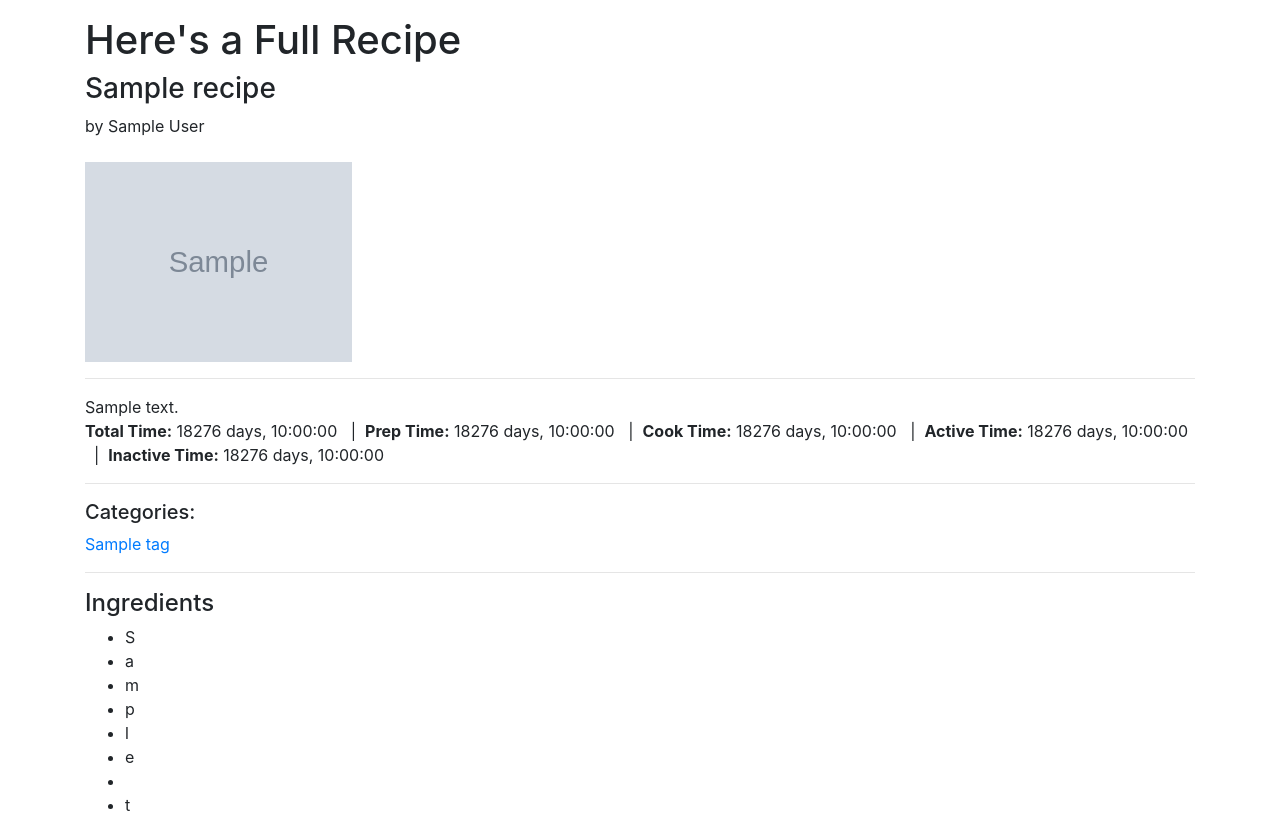
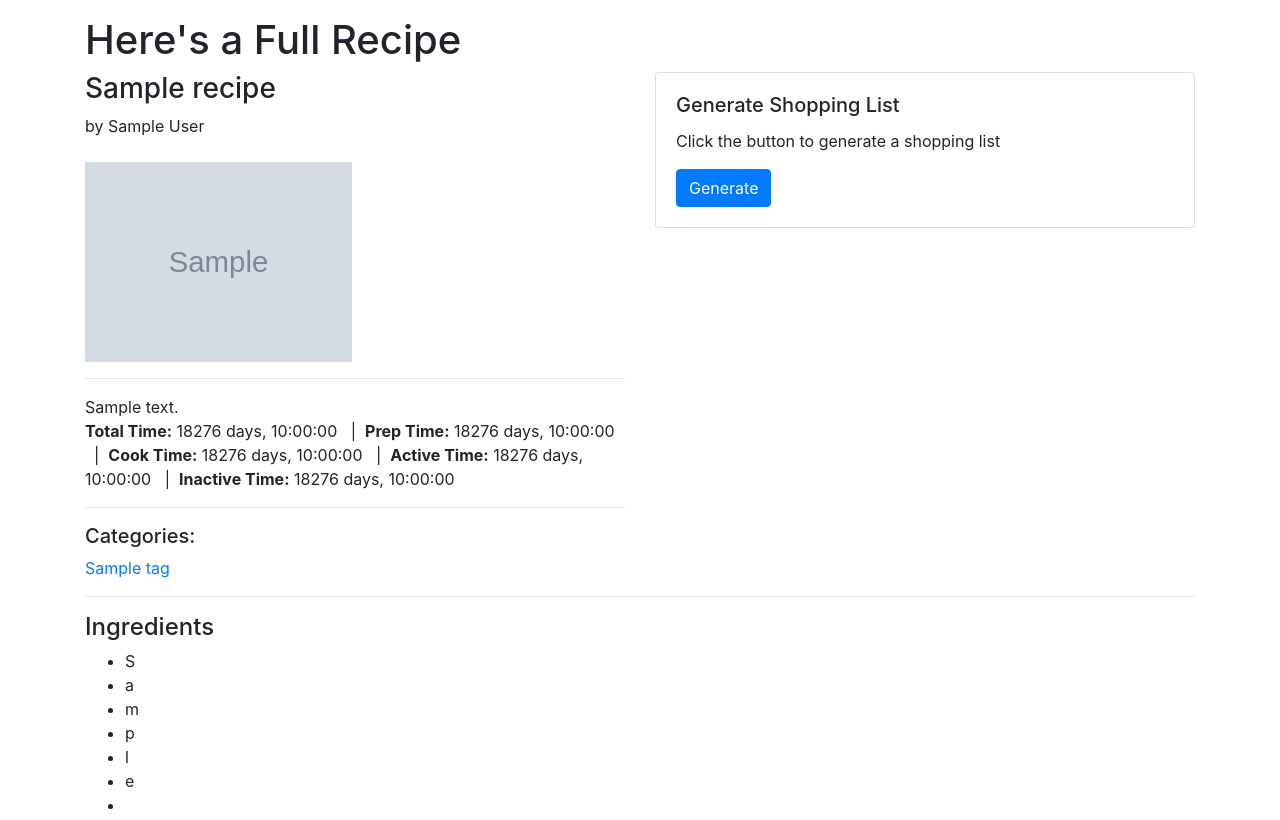
Before and after one commit to kathrynchew/ActivEats, a Flask app: template templates/display_recipe.html in a window 1280 px wide. Shown: the part 56-876 px from the top of the page. Run offline with Flask 2, Linux system fonts and the light colour scheme; the template is opened without the code that fills it: values that come from a table or form of the project are taken from there, others are empty; tables that the repository leaves empty hold one stand-in row (values such as "Sample post"); grey boxes marked "Sample" are stand-in pictures; some libraries are stand-ins or nearby versions.

Commit message:
Updated search/category results to use bootstrap card columns; added card to hold shopping lists

```diff
--- a/data_cleaning_sets.py
+++ b/data_cleaning_sets.py
@@ -103,7 +103,8 @@ category_preferences = ["Low Calorie", "Gluten Free", "Vegetarian", "Low-Carb",
 # BREAKFAST / LUNCH / DINNER LISTS: Lists of category tag names used for filtering
 # recipes to populate weekly meal plans
 
-breakfast_list = ['Easy Breakfast Recipes', 'Healthy Breakfast', 'Breakfast Casserole']
+breakfast_list = ['Easy Breakfast Recipes', 'Healthy Breakfast', 'Brunch',
+                  'Breakfast Casserole']
 
 lunch_list = ['Lunch', 'Easy Lunch Recipes', 'Healthy Lunch', 'Main Dish',
               'Easy Main Dish']
--- a/templates/display_recipe.html
+++ b/templates/display_recipe.html
@@ -3,6 +3,8 @@
 
 {% block content %}
 <h1>Here's a Full Recipe</h1>
+<div class="row">
+  <div class="col-sm-6">
 <h3>{{ recipe_text.recipe_name }}</h3>
 {% if recipe_text.recipe_author is not none %}
 by {{ recipe_text.recipe_author }}
@@ -36,6 +38,17 @@ by {{ recipe_text.recipe_author }}
 {% for item in recipe_text.recipe_categories %}
 <a href='/categories/{{ item.category_tags.category_id }}'>{{ item.category_tags.category_name }}</a>{% if not loop.last %},&nbsp;{% endif %}
 {% endfor %}
+ </div>
+  <div class="col-sm-6">
+    <div class="card">
+      <div class="card-body">
+        <h5 class="card-title">Generate Shopping List</h5>
+        <p class="card-text shopping-list">Click the button to generate a shopping list</p>
+        <a href="#" class="btn btn-primary shopping_button">Generate</a>
+      </div>
+    </div>
+  </div>
+</div>
 <hr>
 <h4>Ingredients</h4>
 <ul>
```
Also changed, not shown: templates/display_category.html (+14 -3 lines), templates/search_results.html (+24 -11 lines), static/img/image_placeholder.png (added).
